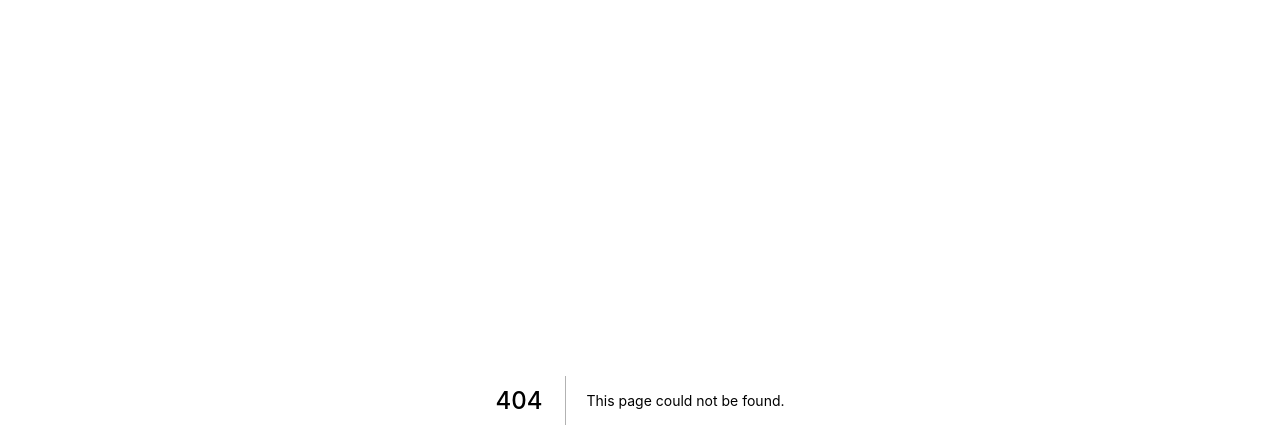
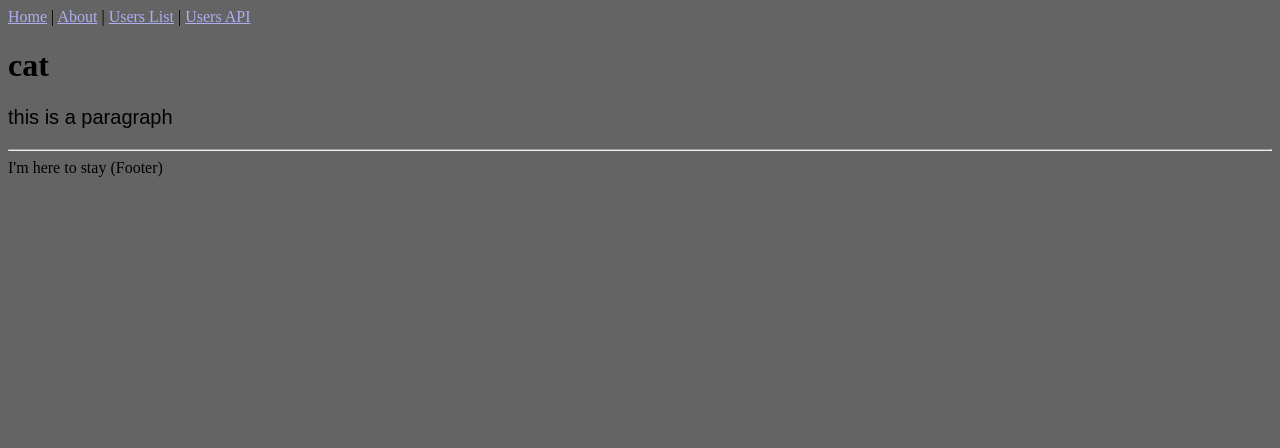
Before and after one commit to sarcastech/nextjs-playground, a Next.js app: page /foo in a window 1280 px wide. Before the commit this address had no page. Shown: the top 448 px of the page. Built offline with nearby package versions, Linux system fonts and the light colour scheme.

Commit message:
implment scss modules

```diff
--- /dev/null
+++ b/components/Layout.module.scss
@@ -0,0 +1,8 @@
+@use '../styles/vars';
+
+.theme {
+  // color: vars.$primary-color;
+  // background: vars.$secondary-color;
+  // font-family: Arial, sans-serif;
+  // font-size: vars.$base-font-size;
+}
--- a/components/Layout.tsx
+++ b/components/Layout.tsx
@@ -1,6 +1,7 @@
 import React, { ReactNode } from 'react'
 import Link from 'next/link'
 import Head from 'next/head'
+import styles from './Layout.module.scss'
 
 type Props = {
   children?: ReactNode
@@ -8,7 +9,7 @@ type Props = {
 }
 
 const Layout = ({ children, title = 'This is the default title' }: Props) => (
-  <div>
+  <div className={styles.theme}>
     <Head>
       <title>{title}</title>
       <meta charSet="utf-8" />
--- a/interfaces/index.ts
+++ b/interfaces/index.ts
@@ -6,5 +6,6 @@
 
 export type User = {
   id: number
-  name: string
+  name: string,
+  location?: string
 }
--- a/package.json
+++ b/package.json
@@ -10,7 +10,8 @@
   "dependencies": {
     "next": "latest",
     "react": "^16.12.0",
-    "react-dom": "^16.12.0"
+    "react-dom": "^16.12.0",
+    "sass": "^1.26.10"
   },
   "devDependencies": {
     "@types/node": "^12.12.21",
--- /dev/null
+++ b/pages/_app.tsx
@@ -0,0 +1,8 @@
+import { AppProps } from 'next/app'
+import './styles.scss'
+
+function MyApp({ Component, pageProps }: AppProps) {
+  return <Component {...pageProps} />
+}
+
+export default MyApp
--- /dev/null
+++ b/pages/api/foo/inex.ts
@@ -0,0 +1,16 @@
+import { NextApiRequest, NextApiResponse } from 'next'
+import { sampleUserData } from '../../../utils/sample-data'
+
+const handler = (_req: NextApiRequest, res: NextApiResponse) => {
+  try {
+    if (!Array.isArray(sampleUserData)) {
+      throw new Error('Cannot find user data')
+    }
+
+    res.status(200).json(sampleUserData)
+  } catch (err) {
+    res.status(500).json({ statusCode: 500, message: err.message })
+  }
+}
+
+export default handler
--- /dev/null
+++ b/pages/foo/foo.module.scss
@@ -0,0 +1,7 @@
+@use '../../styles/vars';
+
+
+.text {
+  font-family: sans-serif;
+  font-size: vars.$base-font-size;
+}
--- /dev/null
+++ b/pages/foo/index.tsx
@@ -0,0 +1,55 @@
+import Layout from '../../components/Layout'
+import {useEffect, useState} from 'react'
+import styles from './foo.module.scss'
+
+export async function getStaticProps() {
+  // Call an external API endpoint to get posts.
+  // You can use any data fetching library
+  try {
+    const posts: string[]  = ['cat', 'dog']
+
+    // By returning { props: posts }, the Blog component
+    // will receive `posts` as a prop at build time
+    return {
+      props: {
+        posts,
+      },
+    }
+  } catch(e){
+    console.log('error ', e)
+  }
+}
+
+type Props = {
+  posts: string[]
+}
+
+function Foo ({posts}: Props) {
+  let [state, setState] = useState('')
+
+  function hello (str: string = 'hello'): string {
+    window.alert(str)
+    return str
+  }
+
+  useEffect(() => {
+    // if (typeof window !== 'undefined') {
+    //   window.alert(posts[1])
+    // }
+
+    setState(posts[0])
+  }, [])
+
+  return (
+    <Layout>
+      <h1 className={styles.title}>
+        {state.length ? state : 'loading..' }
+      </h1>
+      <p className={styles.text}>
+        this is a paragraph
+      </p>
+    </Layout>
+  )
+}
+
+export default Foo
--- /dev/null
+++ b/pages/styles.scss
@@ -0,0 +1,9 @@
+@use '../styles/vars';
+
+html a {
+  color:rgb(173, 173, 241);
+}
+
+body {
+  background: rgb(100, 100, 100);
+}
--- /dev/null
+++ b/styles/vars.scss
@@ -0,0 +1,4 @@
+$primary-color: #ff0033;
+$secondary-color: #444;
+
+$base-font-size: 20px;
--- a/utils/sample-data.ts
+++ b/utils/sample-data.ts
@@ -2,7 +2,7 @@ import { User } from '../interfaces'
 
 /** Dummy user data. */
 export const sampleUserData: User[] = [
-  { id: 101, name: 'Alice' },
+  { id: 101, name: 'Alice', location: 'home' },
   { id: 102, name: 'Bob' },
   { id: 103, name: 'Caroline' },
   { id: 104, name: 'Dave' },
```
Also changed, not shown: 1 other file (tests, documents, lock files or other folders).
